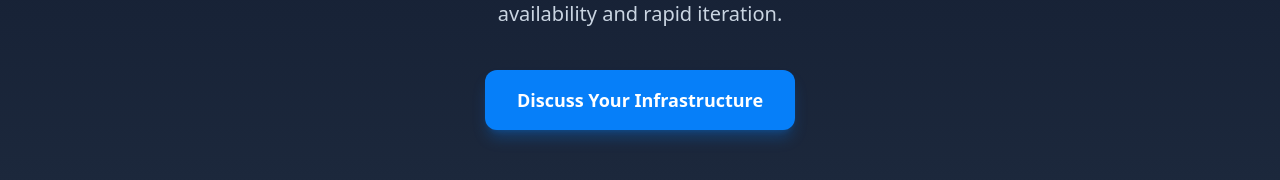
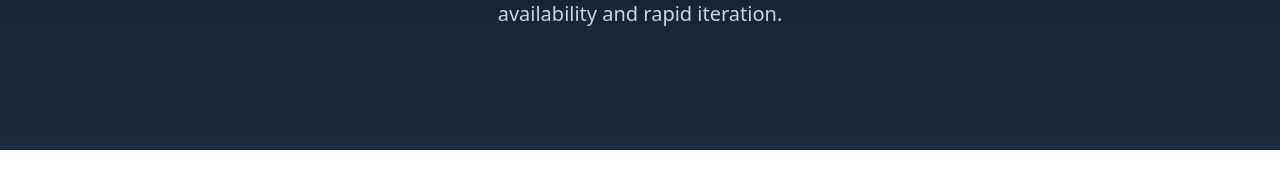
Before and after one commit to UnlimitedCollection/ZettaBSite, a Next.js app: page /cloud-deployments in a window 1280 px wide. Shown: the part 453-633 px from the top of the page. Built offline with nearby package versions, Linux system fonts and the light colour scheme.

Commit message:
fix(services): Remove 'Discuss Your Infrastructure' button from Cloud Deployments hero

```diff
--- a/src/app/cloud-deployments/page.tsx
+++ b/src/app/cloud-deployments/page.tsx
@@ -29,11 +29,7 @@ export default function CloudDeploymentsPage() {
                     <p className="text-xl text-slate-300 leading-relaxed max-w-2xl mx-auto mb-10">
                         Scalable, secure, and resilient cloud infrastructure designed for high availability and rapid iteration.
                     </p>
-                    <div className="flex justify-center gap-4">
-                        <Link href="/contact" className="px-8 py-4 bg-primary text-white rounded-xl font-bold text-lg hover:bg-white hover:text-slate-900 transition-colors shadow-lg shadow-primary/30">
-                            Discuss Your Infrastructure
-                        </Link>
-                    </div>
+
                 </div>
             </section>
 
```
